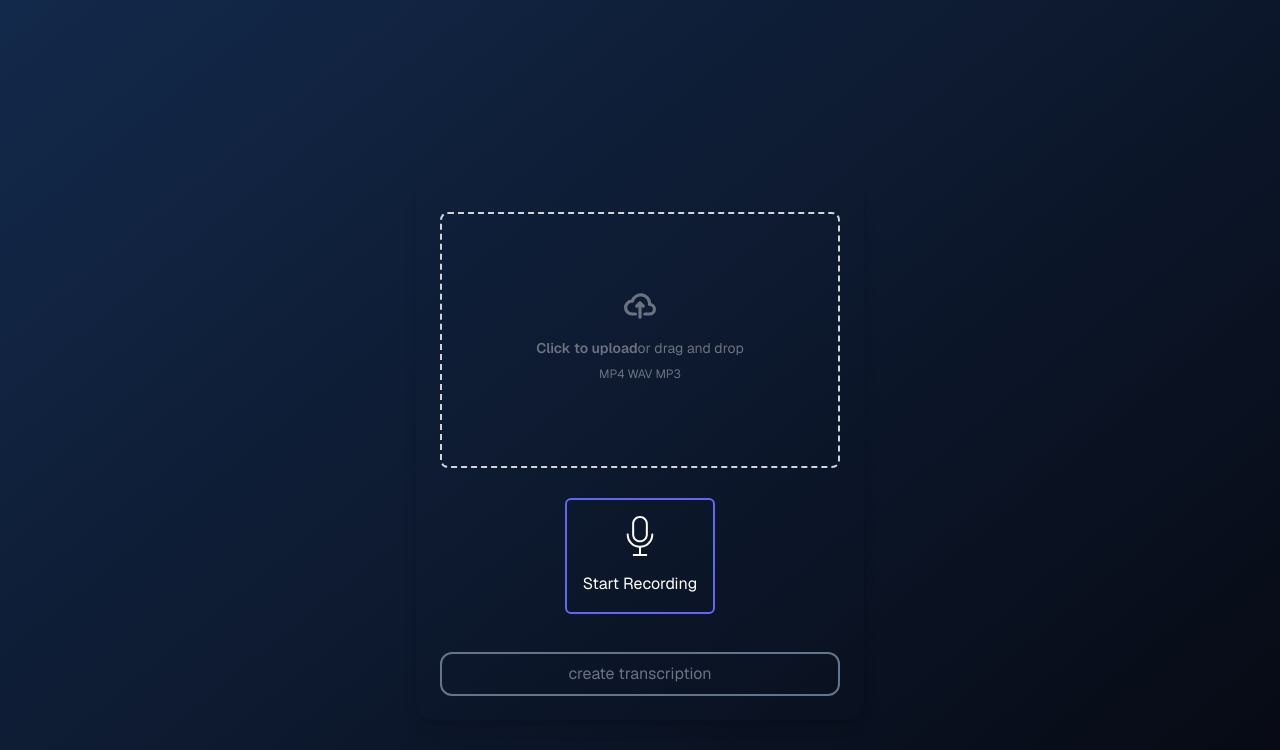
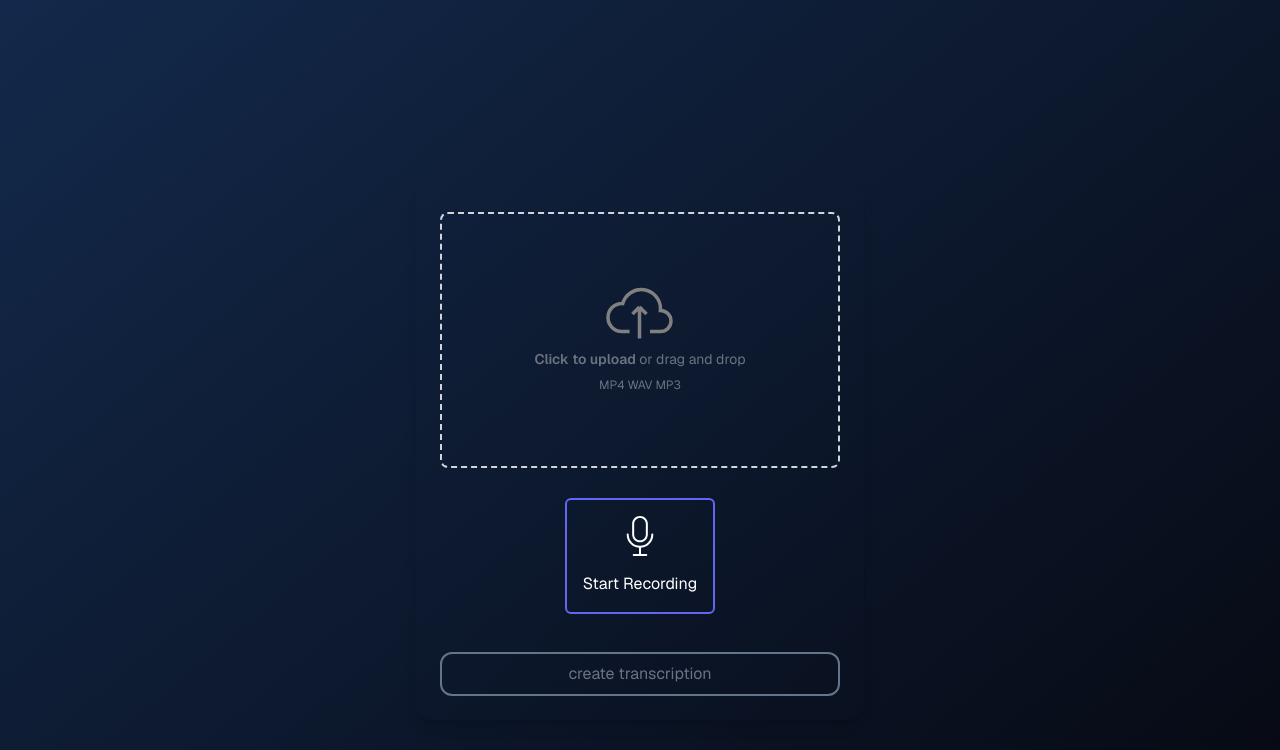
Before and after one commit to noslenPantaleon/transcription-app, a Next.js app in the folder frontend/: page / in a window 1280 px wide. Shown: the top 750 px of the page. Built offline with nearby package versions, Linux system fonts and the light colour scheme; no server answers.

Commit message:
add image component to icons

```diff
--- a/frontend/src/app/components/commons/Input/Input.tsx
+++ b/frontend/src/app/components/commons/Input/Input.tsx
@@ -1,4 +1,6 @@
 import React, { useEffect, useRef, useState } from "react";
+import { IconAdd, IconUpload } from "../../../assets/icons";
+import Image from "next/image";
 
 interface Props {
   handleFile: (event: React.ChangeEvent<HTMLInputElement>) => void;
@@ -66,27 +68,15 @@ export const Input: React.FC<Props> = ({
         onDragOver={handleDragOver}
         onDragLeave={handleDragLeave}
         onDrop={handleDrop}
-        className="flex flex-col items-center justify-center w-full h-64 border-2 border-gray-300 border-dashed rounded-lg cursor-pointer hover:bg-indigo-900"
+        className="flex flex-col items-center justify-center w-full h-64 border-2 border-gray-300 border-dashed rounded-lg cursor-pointer hover:bg-indigo-900 relative"
       >
-        <div className="flex flex-col items-center justify-center pt-5 pb-6 ">
+        <div className="flex flex-col items-center justify-center pt-5 pb-6 absolute top-1/2 left-1/2 -translate-x-1/2 -translate-y-1/2">
           {!isDragging ? (
             <div className="flex flex-col items-center justify-center pt-5 pb-6 ">
-              <svg
-                className="w-8 h-8 mb-4 text-gray-500 dark:text-gray-400"
-                aria-hidden="true"
-                xmlns="http://www.w3.org/2000/svg"
-                fill="none"
-                viewBox="0 0 20 16"
-              >
-                <path
-                  stroke="currentColor"
-                  strokeLinecap="round"
-                  strokeLinejoin="round"
-                  strokeWidth="2"
-                  d="M13 13h3a3 3 0 0 0 0-6h-.025A5.56 5.56 0 0 0 16 6.5 5.5 5.5 0 0 0 5.207 5.021C5.137 5.017 5.071 5 5 5a4 4 0 0 0 0 8h2.167M10 15V6m0 0L8 8m2-2 2 2"
-                />
-              </svg>
-              <p className="mb-2 text-sm text-gray-500 ">
+              <div>
+                <Image src={IconUpload} alt="Iconupload" />
+              </div>
+              <p className="mb-2 text-sm text-gray-500 whitespace-nowrap">
                 <span className="font-semibold">{heading}</span>
                 {subHeading}
               </p>
@@ -94,24 +84,7 @@ export const Input: React.FC<Props> = ({
             </div>
           ) : (
             <div>
-              <svg
-                xmlns="http://www.w3.org/2000/svg"
-                width="70"
-                height="70"
-                viewBox="0 0 24 24"
-                fill="none"
-                stroke="currentColor"
-                stroke-width="2"
-                stroke-linecap="round"
-                stroke-linejoin="round"
-                className="icon icon-tabler icons-tabler-outline icon-tabler-file-plus text-gray-500"
-              >
-                <path stroke="none" d="M0 0h24v24H0z" fill="none" />
-                <path d="M14 3v4a1 1 0 0 0 1 1h4" />
-                <path d="M17 21h-10a2 2 0 0 1 -2 -2v-14a2 2 0 0 1 2 -2h7l5 5v11a2 2 0 0 1 -2 2z" />
-                <path d="M12 11l0 6" />
-                <path d="M9 14l6 0" />
-              </svg>
+              <Image src={IconAdd} alt="Icon add" />
             </div>
           )}
         </div>
--- a/frontend/src/app/components/uploadForm.tsx
+++ b/frontend/src/app/components/uploadForm.tsx
@@ -1,6 +1,6 @@
 "use client";
 
-import React, { useState, useRef, useEffect, Ref } from "react";
+import React, { useState, useRef, useEffect } from "react";
 import { useUploadFile } from "../hooks/useUploadFile";
 import { IconMic, IconStop, IconTrash } from "../assets/icons";
 import Image from "next/image";
@@ -96,7 +96,7 @@ const UploadForm = ({ setUploadedFile, setAudioUrl }: UploadFormProps) => {
     setUploadedFile(null);
 
     if (clearInputRef.current) {
-      clearInputRef.current(); // Call the clearInput function
+      clearInputRef.current();
     }
   };
   const playRecordedAudio = () => {
@@ -113,7 +113,7 @@ const UploadForm = ({ setUploadedFile, setAudioUrl }: UploadFormProps) => {
       <Input
         handleFile={handleFileChange}
         heading="Click to upload"
-        subHeading="or drag and drop"
+        subHeading=" or drag and drop"
         fileType="MP4 WAV MP3"
         setClearInput={(func) => (clearInputRef.current = func)}
       />
```
Also changed, not shown: frontend/src/app/assets/icons/index.ts (+6 -1 lines), frontend/src/app/assets/icons/add.svg (added), frontend/src/app/assets/icons/upload.svg (added).
